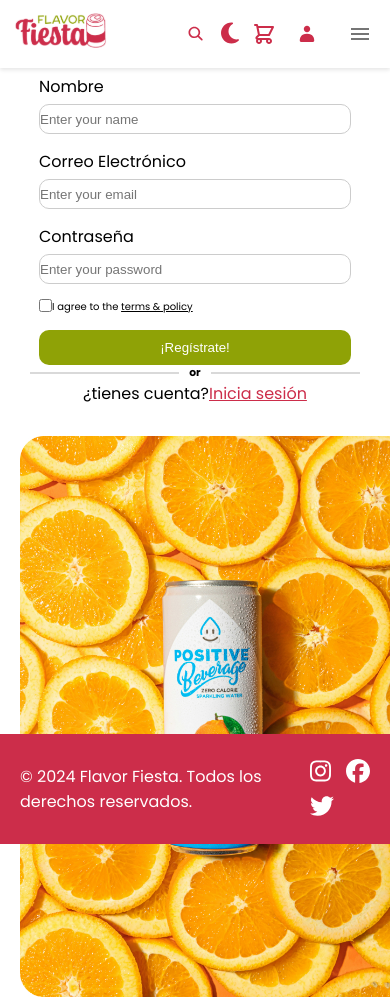
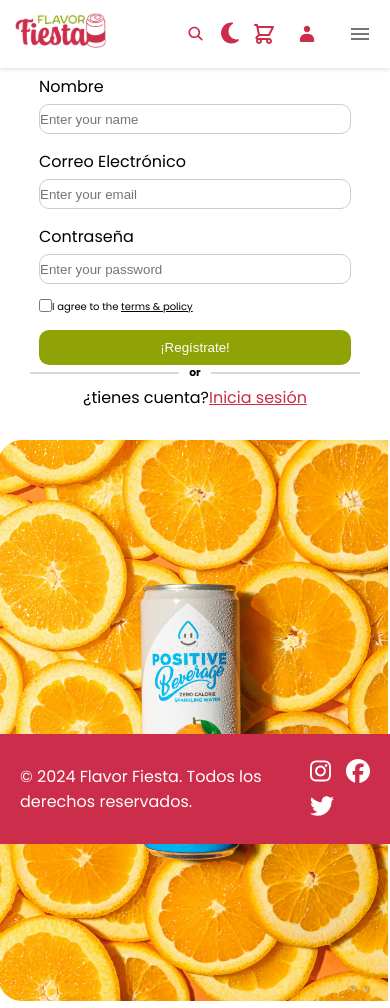
Before and after one commit to Flavor-Fiesta/frontend, a React (Vite) app in the folder flavor-fiesta/: page /signup in a window 390 px wide. Built offline with nearby package versions, Linux system fonts and the light colour scheme; a web font is replaced by a local one.

Commit message:
mejora de estilos

```diff
--- a/flavor-fiesta/src/component/singUpForm/SignUp.css
+++ b/flavor-fiesta/src/component/singUpForm/SignUp.css
@@ -31,6 +31,7 @@
 
 label {
     margin-bottom: 5px;
+
 }
 
 h2 {
@@ -44,6 +45,7 @@
     border-radius: 10px;
     color: #D9D9D9;
     border: 1px solid #ccc;
+
 }
 
 #checkBoxLabel {
@@ -93,6 +95,7 @@
 }
 
 .centered-span {
+    margin-top: 4px;
     display: flex;
     justify-content: center;
     width: 100%;
@@ -146,6 +149,8 @@
     #imagenRegistro {
        width: 100vw;
        height: auto;
+    position: relative;
+        left: -22px;
 
    }
 }
```
